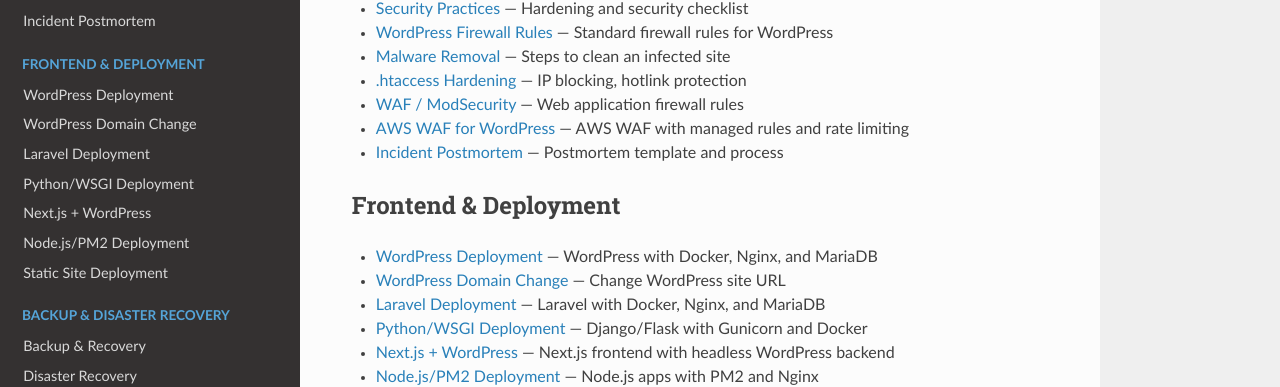
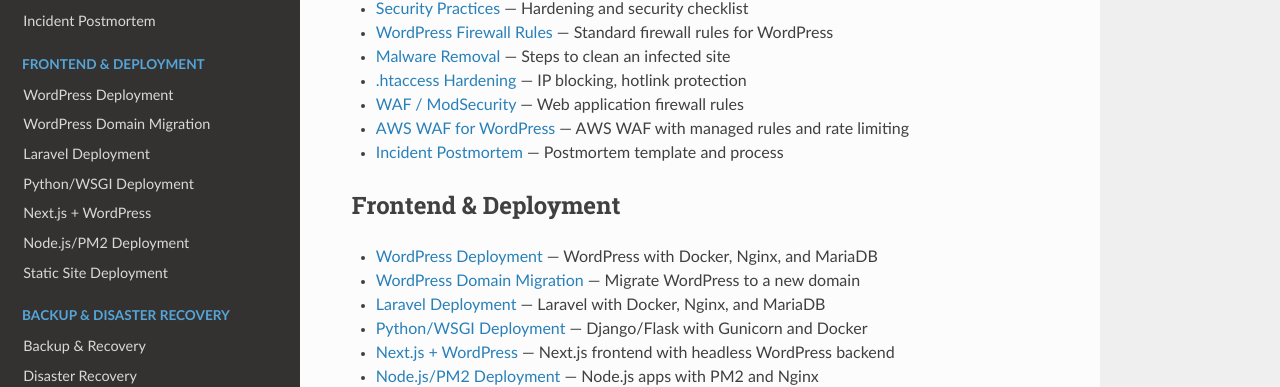
Before and after one commit to nooblk-98/devops-notes, an MkDocs documentation site: the page built from docs/guides/index.md, in a window 1280 px wide and 900 px high, scrolled down 1345 px. Shown: the part 170-557 px from the top of the window. Built offline with MkDocs 1.6.1, drawn with Linux system fonts in a browser that asks for light colours; nearby versions of some CDN libraries.

Commit message:
Rename WordPress Domain Change to WordPress Domain Migration

```diff
--- a/docs/guides/index.md
+++ b/docs/guides/index.md
@@ -57,7 +57,7 @@
 
 ## Frontend & Deployment
 - [WordPress Deployment](../sops/wordpress-deployment.md) — WordPress with Docker, Nginx, and MariaDB
-- [WordPress Domain Change](../sops/wordpress-change-url.md) — Change WordPress site URL
+- [WordPress Domain Migration](../sops/wordpress-domain-migration.md) — Migrate WordPress to a new domain
 - [Laravel Deployment](../sops/laravel-deployment.md) — Laravel with Docker, Nginx, and MariaDB
 - [Python/WSGI Deployment](../sops/python-wsgi-deployment.md) — Django/Flask with Gunicorn and Docker
 - [Next.js + WordPress](nextjs-wordpress.md) — Next.js frontend with headless WordPress backend
--- a/mkdocs.yml
+++ b/mkdocs.yml
@@ -95,7 +95,7 @@ nav:
       - Incident Postmortem: sops/incident-postmortem.md
   - Frontend & Deployment:
       - WordPress Deployment: sops/wordpress-deployment.md
-      - WordPress Domain Change: sops/wordpress-change-url.md
+      - WordPress Domain Migration: sops/wordpress-domain-migration.md
       - Laravel Deployment: sops/laravel-deployment.md
       - Python/WSGI Deployment: sops/python-wsgi-deployment.md
       - Next.js + WordPress: guides/nextjs-wordpress.md
```
Also changed, not shown: docs/sops/wordpress-domain-migration.md (renamed from docs/sops/wordpress-change-url.md, +1 -1 lines).
